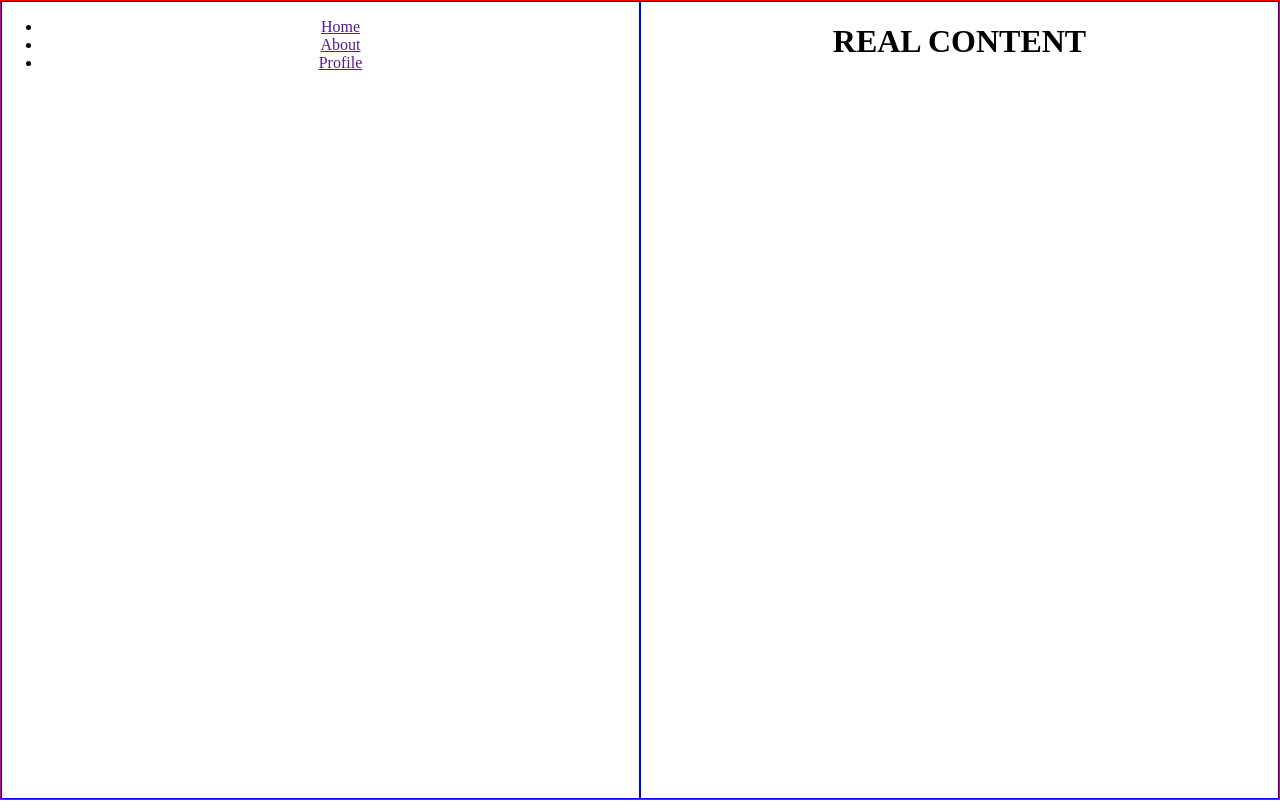
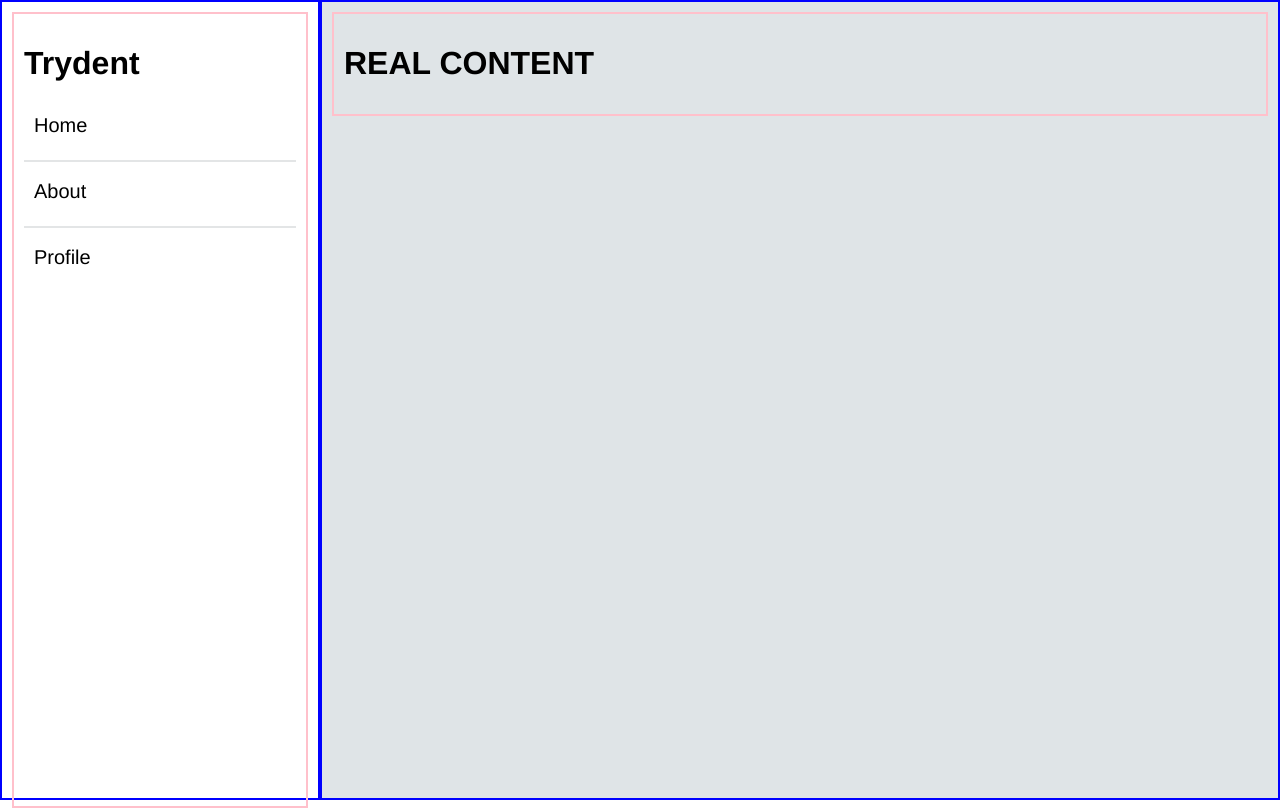
Before and after one commit to jon-zawada/Trydent, a React (Create React App) app in the folder client/: page / in a window 1280 px wide. Built offline with nearby package versions, Linux system fonts and the light colour scheme; the HTML template or start-up script is replaced by a standard one.

Commit message:
static navbar complete

```diff
--- a/client/src/App.jsx
+++ b/client/src/App.jsx
@@ -4,11 +4,11 @@ import Navbar from './components/Navbar/NavBar';
 const App = () => {
   return (
     <div className='app-wrapper'>
-      <div className='child'>
-        <Navbar />
-      </div>
-      <div className='child'>
-        <h1>REAL CONTENT</h1>
+      <Navbar />
+      <div className='content-wrapper'>
+        <div className='app'>
+          <h1>REAL CONTENT</h1>
+        </div>
       </div>
     </div>
   );
--- a/client/src/components/Navbar/NavBar.jsx
+++ b/client/src/components/Navbar/NavBar.jsx
@@ -2,13 +2,20 @@ import React from 'react';
 
 const Navbar = () => {
   return (
-    <nav>
-      <ul>
-        <li><a href="">Home</a></li>
-        <li><a href="">About</a></li>
-        <li><a href="">Profile</a></li>
-      </ul>
-    </nav>
+    <div className='nav-wrapper'>
+      <div className='nav'>
+        <h1>Trydent</h1>
+        <nav>
+          <ul>
+            <li className='nav-item'><a href='/'>Home</a></li>
+            <hr />
+            <li className='nav-item'><a href='/about'>About</a></li>
+            <hr />
+            <li className='nav-item'><a href='/profile'>Profile</a></li>
+          </ul>
+        </nav>
+      </div>
+    </div>
   );
 };
 
--- a/client/src/styles.css
+++ b/client/src/styles.css
@@ -1,5 +1,8 @@
+/* DEFAULTS - START */
+
 * {
   box-sizing: border-box;
+  font-family: "Helvetica Neue";
 }
 
 body {
@@ -7,17 +10,62 @@ body {
   padding: 0;
 }
 
+a {
+  text-decoration: none;
+  color: inherit;
+}
+
+ul {
+  list-style-type: none;
+  margin: 0;
+  padding: 0;
+}
+
+/* DEFAULTS - END */
+
 .app-wrapper {
-  text-align: center;
-  border: solid red 1px;
   display: flex;
   flex-direction: row;
   justify-content: space-between;
-  height: 100vh;
-  width: 100vw;
+  height: 100vh; /* PUT THIS BACK TO 100% */
+  width: 100%;
 }
 
-.child {
-  border: solid blue 1px;
-  width: 50%;
+/* NAVBAR - START */
+.nav-wrapper {
+  border: solid blue 2px;
+  width: 25%;
+  height: 100%;
+  background-color: #FFFFFF;
 }
+
+.nav {
+  margin: 10px;
+  border: solid pink 2px;
+  padding: 10px;
+  height: 100%;
+}
+
+.nav-item {
+  width: 100%;
+  font-size: 20px;
+  height: 48px;
+  padding: 10px;
+}
+
+hr {
+  border: 1px solid #E3E5E6;
+}
+/* NAVBAR - END */
+
+.content-wrapper {
+  border: solid blue 2px;
+  width: 75%;
+  background: rgba(120, 144, 156, 0.24);
+}
+
+.app {
+  margin: 10px;
+  border: solid pink 2px;
+  padding: 10px;
+}
```
